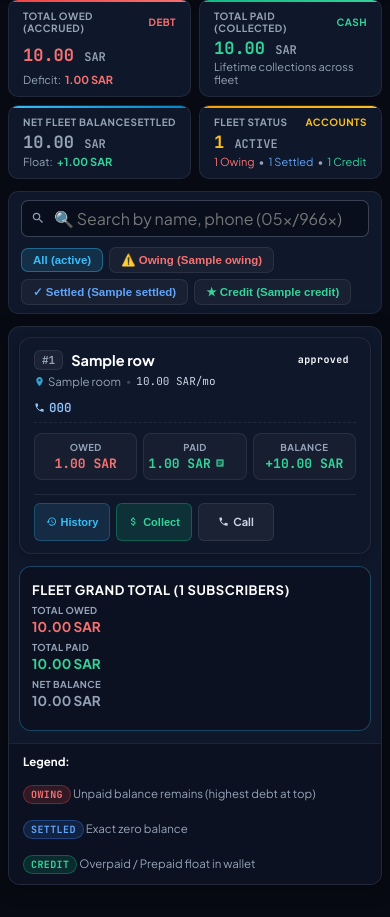
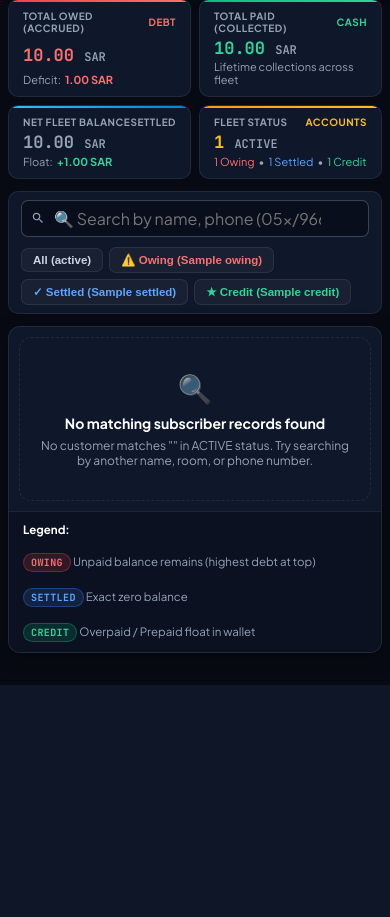
Before and after one commit to ShajjadKhan/ispv2, a FastAPI app: template templates/balance.html in a window 390 px wide. Shown: the part 293-1210 px from the top of the page. After the commit the page ends 978 px from the top, so only its background shows below. Run offline with FastAPI, Linux system fonts and the light colour scheme; the template is opened without the code that fills it: most values are stand-ins (such as "Sample title", 1, 10 or a date in 2020); parts of the project's set-up code (start-up, migrations or seed data) failed here and were passed over; some libraries are stand-ins or nearby versions.

Commit message:
fix(balance): resolve mobile & desktop search box filtering and CSS display override

```diff
--- a/templates/balance.html
+++ b/templates/balance.html
@@ -268,7 +268,7 @@
     background: #080e1b;
     border: 1px solid rgba(148, 163, 184, 0.35);
     border-radius: 7px;
-    padding: 7px 10px 7px 32px;
+    padding: 7px 32px 7px 32px;
     font-size: 12.5px;
     color: #f8fafc;
     font-family: var(--font-sans);
@@ -631,7 +661,12 @@
       left: -9999px !important;
     }
 
-    .responsive-bal-table tbody tr:not(.table-total-row):not(#balanceNoMatchRow) {
+    tr.bal-row-hidden,
+    .responsive-bal-table tbody tr.bal-row-hidden {
+      display: none !important;
+    }
+
+    .responsive-bal-table tbody tr:not(.table-total-row):not(#balanceNoMatchRow):not(.bal-row-hidden) {
       display: grid !important;
       grid-template-columns: 1fr 1fr 1fr !important;
       gap: 6px !important;
@@ -641,6 +676,20 @@
       border-radius: 12px !important;
       padding: 12px 14px !important;
       box-shadow: 0 2px 8px rgba(0, 0, 0, 0.25) !important;
+      box-sizing: border-box !important;
+    }
+
+    .responsive-bal-table tbody tr#balanceNoMatchRow {
+      display: block !important;
+      margin: 10px !important;
+      background: var(--bg-card) !important;
+      border: 1px dashed var(--border-subtle) !important;
+      border-radius: 12px !important;
+      box-sizing: border-box !important;
+    }
+    .responsive-bal-table tbody tr#balanceNoMatchRow td {
+      display: block !important;
+      width: 100% !important;
       box-sizing: border-box !important;
     }
 
@@ -1252,14 +1301,15 @@
   <div class="bal-toolbar-card">
     <div class="bal-search-box">
       <svg viewBox="0 0 24 24"><path d="M15.5 14h-.79l-.28-.27C15.41 12.59 16 11.11 16 9.5 16 5.91 13.09 3 9.5 3S3 5.91 3 9.5 5.91 16 9.5 16c1.61 0 3.09-.59 4.23-1.57l.27.28v.79l5 4.99L20.49 19l-4.99-5zm-6 0C7.01 14 5 11.99 5 9.5S7.01 5 9.5 5 14 7.01 14 9.5 11.99 14 9.5 14z"/></svg>
-      <input type="search" id="balanceSearch" class="bal-search-input" placeholder="🔍 Search by name, phone (05x/966x), room, notes…" oninput="filterBalanceTable()" onsearch="filterBalanceTable()">
+      <input type="search" id="balanceSearch" class="bal-search-input" value="{{ search_q or '' }}" placeholder="🔍 Search by name, phone (05x/966x), room, notes…" oninput="filterBalanceTable()" onsearch="filterBalanceTable()" autocomplete="off">
+      <button type="button" id="balanceSearchClearBtn" class="bal-search-clear-btn" style="display:none;" onclick="clearBalanceSearch()" title="Clear search">✕</button>
     </div>
 
     <div class="bal-status-pills">
-      <button type="button" class="filter-pill balance-filter-pill active" onclick="setBalanceFilter('all', this)">All ({{ status_counts.all }})</button>
-      <button type="button" class="filter-pill balance-filter-pill" onclick="setBalanceFilter('owing', this)" style="color:#f87171;">⚠️ Owing ({{ status_counts.owing }})</button>
-      <button type="button" class="filter-pill balance-filter-pill" onclick="setBalanceFilter('settled', this)" style="color:#60a5fa;">✓ Settled ({{ status_counts.settled }})</button>
-      <button type="button" class="filter-pill balance-filter-pill" onclick="setBalanceFilter('credit', this)" style="color:#34d399;">★ Credit ({{ status_counts.credit }})</button>
+      <button type="button" class="filter-pill balance-filter-pill {% if (status_filter or 'all') == 'all' %}active{% endif %}" onclick="setBalanceFilter('all', this)">All ({{ status_counts.all }})</button>
+      <button type="button" class="filter-pill balance-filter-pill {% if status_filter == 'owing' %}active{% endif %}" onclick="setBalanceFilter('owing', this)" style="color:#f87171;">⚠️ Owing ({{ status_counts.owing }})</button>
+      <button type="button" class="filter-pill balance-filter-pill {% if status_filter == 'settled' %}active{% endif %}" onclick="setBalanceFilter('settled', this)" style="color:#60a5fa;">✓ Settled ({{ status_counts.settled }})</button>
+      <button type="button" class="filter-pill balance-filter-pill {% if status_filter == 'credit' %}active{% endif %}" onclick="setBalanceFilter('credit', this)" style="color:#34d399;">★ Credit ({{ status_counts.credit }})</button>
     </div>
   </div>
 
@@ -1282,7 +1332,7 @@
         <tbody>
           {% for r in rows %}
           <tr data-status="{{ r.status|lower }}"
-              data-search="{{ r.name|lower }} {{ r.mobile }} {{ (r.room or '')|lower }} {{ r.id }}"
+              data-search="{{ r.name|lower }} {{ r.mobile }} {{ r.norm_phone or '' }} {{ (r.room or '')|lower }} {{ r.id }} {{ r.status|lower }}"
               style="{% if r.balance < 0 %}background:rgba(239,68,68,0.035);{% elif r.balance > 0 %}background:rgba(16,185,129,0.035);{% endif %}">
 
             <!-- Index / Rank -->
@@ -1794,17 +1844,39 @@
    INTERACTIVE BALANCE SHEET SEARCH, FILTERS & MODALS
    ========================================================= */
 
-let activeStatusFilter = 'all';
+let activeStatusFilter = '{{ status_filter or "all" }}';
 
 function setBalanceFilter(status, btn) {
   activeStatusFilter = status;
   document.querySelectorAll('.balance-filter-pill').forEach(b => b.classList.remove('active'));
-  if (btn) btn.classList.add('active');
+  if (btn) {
+    btn.classList.add('active');
+  } else {
+    const matchingBtn = Array.from(document.querySelectorAll('.balance-filter-pill')).find(b => b.getAttribute('onclick')?.includes(`'${status}'`));
+    if (matchingBtn) matchingBtn.classList.add('active');
+  }
   filterBalanceTable();
 }
 
+function clearBalanceSearch() {
+  const input = document.getElementById('balanceSearch');
+  if (input) {
+    input.value = '';
+    input.focus();
+  }
+  filterBalanceTable();
+}
+
 function filterBalanceTable() {
-  const query = (document.getElementById('balanceSearch')?.value || '').toLowerCase().trim();
+  const searchInput = document.getElementById('balanceSearch');
+  const clearBtn = document.getElementById('balanceSearchClearBtn');
+  const rawQuery = (searchInput?.value || '').trim();
+  const query = rawQuery.toLowerCase();
+
+  if (clearBtn) {
+    clearBtn.style.display = rawQuery ? 'inline-flex' : 'none';
+  }
+
   const table = document.getElementById('balanceTable');
   const rows = table ? table.querySelectorAll('tbody tr:not(.table-total-row):not(#balanceNoMatchRow)') : [];
   const tokens = query ? query.split(/\s+/).filter(Boolean) : [];
@@ -1827,34 +1899,64 @@ function filterBalanceTable() {
 
   let visibleCount = 0;
   rows.forEach(r => {
-    const searchData = (r.getAttribute('data-search') || r.textContent).toLowerCase();
+    const searchData = ((r.getAttribute('data-search') || '') + ' ' + (r.textContent || '')).toLowerCase();
     const st = (r.getAttribute('data-status') || '').toLowerCase();
-    if (testMatch(searchData, st)) {
-      r.style.display = '';
+    const match = testMatch(searchData, st);
+    if (match) {
+      r.classList.remove('bal-row-hidden');
+      r.style.setProperty('display', '');
       visibleCount++;
     } else {
-      r.style.display = 'none';
+      r.classList.add('bal-row-hidden');
+      r.style.setProperty('display', 'none', 'important');
     }
   });
+
+  // Toggle Grand Total Row based on search results
+  const totalRow = table ? table.querySelector('tbody tr.table-total-row') : null;
+  if (totalRow) {
+    if (visibleCount === 0 && (tokens.length > 0 || activeStatusFilter !== 'all')) {
+      totalRow.classList.add('bal-row-hidden');
+      totalRow.style.setProperty('display', 'none', 'important');
+    } else {
+      totalRow.classList.remove('bal-row-hidden');
+      totalRow.style.setProperty('display', '');
+    }
+  }
 
   // No-Match Row Handling
   let noRow = document.getElementById('balanceNoMatchRow');
-  if (visibleCount === 0 && (query || activeStatusFilter !== 'all')) {
+  if (visibleCount === 0 && (tokens.length > 0 || activeStatusFilter !== 'all')) {
     if (!noRow && table) {
       const tbody = table.querySelector('tbody');
       if (tbody) {
         noRow = document.createElement('tr');
         noRow.id = 'balanceNoMatchRow';
-        noRow.innerHTML = `<td colspan="8" style="text-align:center; padding:32px; color:var(--text-dim);"><div style="font-size:24px; margin-bottom:8px; opacity:0.5;">🔍</div><strong>No matching subscriber records found</strong><div style="font-size:12px; margin-top:4px;">Try searching with a different name, phone, room, or reset filters.</div></td>`;
-        tbody.insertBefore(noRow, tbody.querySelector('.table-total-row'));
+        const msgText = `No customer matches "${escapeHtml(rawQuery)}"${activeStatusFilter !== 'all' ? ` in ${activeStatusFilter.toUpperCase()} status` : ''}. Try searching by another name, room, or phone number.`;
+        noRow.innerHTML = `<td colspan="8" style="text-align:center; padding:32px 16px; color:var(--text-dim);"><div style="font-size:28px; margin-bottom:8px; opacity:0.6;">🔍</div><strong style="color:#ffffff; font-size:14px;">No matching subscriber records found</strong><div id="balanceNoMatchMsg" style="font-size:12px; margin-top:6px; color:var(--text-dim);">${msgText}</div></td>`;
+        if (totalRow) {
+          tbody.insertBefore(noRow, totalRow);
+        } else {
+          tbody.appendChild(noRow);
+        }
       }
     } else if (noRow) {
-      noRow.style.display = '';
+      noRow.classList.remove('bal-row-hidden');
+      noRow.style.setProperty('display', '');
+      const msg = document.getElementById('balanceNoMatchMsg');
+      if (msg) {
+        msg.textContent = `No customer matches "${rawQuery}"${activeStatusFilter !== 'all' ? ` in ${activeStatusFilter.toUpperCase()} status` : ''}. Try searching by another name, room, or phone number.`;
+      }
     }
   } else if (noRow) {
-    noRow.style.display = 'none';
+    noRow.classList.add('bal-row-hidden');
+    noRow.style.setProperty('display', 'none', 'important');
   }
 }
+
+document.addEventListener('DOMContentLoaded', function() {
+  filterBalanceTable();
+});
 
 // History Modal
 async function showBalanceHistory(cid, name) {
```
Also changed, not shown: other parts of templates/balance.html (+30 -0 lines).
